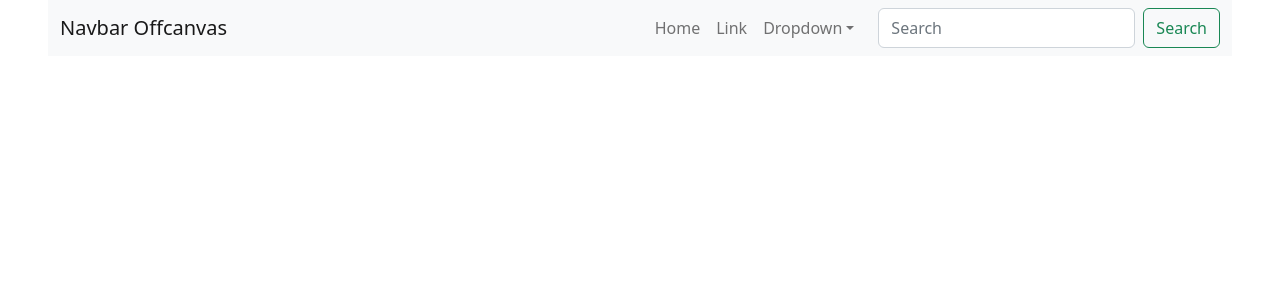
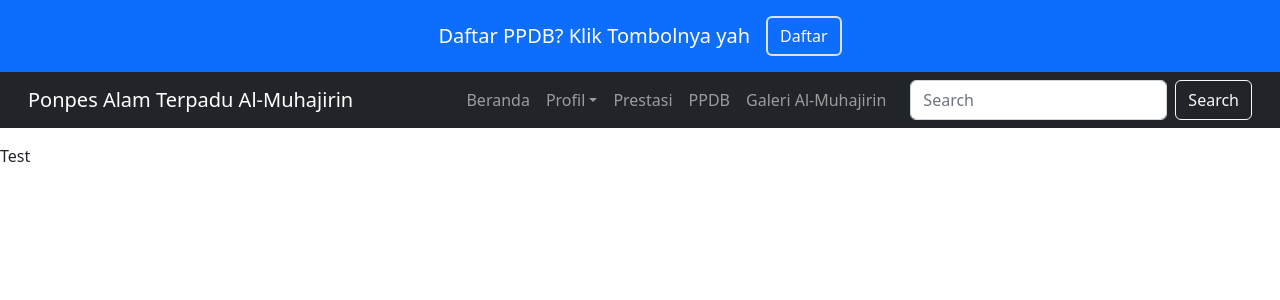
Before and after one commit to LuthfiDbz/almuhajirin-blog, a React (Create React App) app: page / in a window 1280 px wide. Shown: the top 300 px of the page. Built offline with nearby package versions, Linux system fonts and the light colour scheme.

Commit message:
Slicing header

```diff
--- a/src/App.css
+++ b/src/App.css
@@ -1,38 +1,3 @@
-.App {
-  text-align: center;
+.container {
+  max-width: 100vw !important;
 }
-
-.App-logo {
-  height: 40vmin;
-  pointer-events: none;
-}
-
-@media (prefers-reduced-motion: no-preference) {
-  .App-logo {
-    animation: App-logo-spin infinite 20s linear;
-  }
-}
-
-.App-header {
-  background-color: #282c34;
-  min-height: 100vh;
-  display: flex;
-  flex-direction: column;
-  align-items: center;
-  justify-content: center;
-  font-size: calc(10px + 2vmin);
-  color: white;
-}
-
-.App-link {
-  color: #61dafb;
-}
-
-@keyframes App-logo-spin {
-  from {
-    transform: rotate(0deg);
-  }
-  to {
-    transform: rotate(360deg);
-  }
-}
--- a/src/App.js
+++ b/src/App.jsx
@@ -3,12 +3,22 @@ import { Route, Routes, Navigate, BrowserRouter } from "react-router-dom";
 import './App.css';
 import 'bootstrap/dist/css/bootstrap.min.css';
 import routes from "./routes";
+import Headers from "./component/header/Header";
+import Container from "react-bootstrap/esm/Container";
+import Col from "react-bootstrap/esm/Col";
+import Row from "react-bootstrap/esm/Row";
+import Button from "react-bootstrap/esm/Button";
 
 const App = () => {
   return (
     // <Suspense fallback={<LoadingSpinner size="large" />}>
     <Suspense>
       <BrowserRouter>
+        <Container className="justify-content-center text-center py-3 bg-primary mx-0 d-flex align-items-center gap-3 w">
+          <h5 style={{margin: 0}} className='text-white'>Daftar PPDB? Klik Tombolnya yah</h5>
+          <Button variant="outline-light" className="border border-2">Daftar</Button>
+        </Container>
+        <Headers />
         <Routes>
           {routes?.map((el, idx) => (
             <Route
--- a/src/component/header/Header.jsx
+++ b/src/component/header/Header.jsx
@@ -6,12 +6,12 @@ import Navbar from 'react-bootstrap/Navbar';
 import NavDropdown from 'react-bootstrap/NavDropdown';
 import Offcanvas from 'react-bootstrap/Offcanvas';
 
-function OffcanvasExample() {
+const Headers = () => {
   return (
     <>
-      <Navbar bg="light" expand='lg' className="mb-3 mx-5">
+      <Navbar bg="dark" expand='lg' className="mb-3 px-lg-3" variant='dark'>
           <Container fluid>
-          <Navbar.Brand href="#">Navbar Offcanvas</Navbar.Brand>
+          <Navbar.Brand href="#">Ponpes Alam Terpadu Al-Muhajirin</Navbar.Brand>
           <Navbar.Toggle aria-controls={`offcanvasNavbar-expand-lg`} />
           <Navbar.Offcanvas
             id={`offcanvasNavbar-expand-lg`}
@@ -20,18 +20,17 @@ function OffcanvasExample() {
           >
             <Offcanvas.Header closeButton>
             <Offcanvas.Title id={`offcanvasNavbarLabel-expand-lg`}>
-                  Offcanvas
+
             </Offcanvas.Title>
             </Offcanvas.Header>
             <Offcanvas.Body>
             <Nav className="justify-content-end flex-grow-1 pe-3">
-                  <Nav.Link href="#action1">Home</Nav.Link>
-                  <Nav.Link href="#action2">Link</Nav.Link>
+              <Nav.Link href="/">Beranda</Nav.Link>
               <NavDropdown
-                  title="Dropdown"
+              title="Profil"
               id={`offcanvasNavbarDropdown-expand-lg`}
               >
-                  <NavDropdown.Item href="#action3">Action</NavDropdown.Item>
+                <NavDropdown.Item href="#action3" bg="dark">Action</NavDropdown.Item>
                 <NavDropdown.Item href="#action4">
                     Another action
                 </NavDropdown.Item>
@@ -40,6 +39,9 @@ function OffcanvasExample() {
                     Something else here
                 </NavDropdown.Item>
               </NavDropdown>
+              <Nav.Link href="/prestasi">Prestasi</Nav.Link>
+              <Nav.Link href="/ppdb">PPDB</Nav.Link>
+              <Nav.Link href="/galeri">Galeri Al-Muhajirin</Nav.Link>
             </Nav>
             <Form className="d-flex">
               <Form.Control
@@ -48,7 +50,7 @@ function OffcanvasExample() {
               className="me-2"
               aria-label="Search"
               />
-                  <Button variant="outline-success">Search</Button>
+              <Button variant="outline-light">Search</Button>
             </Form>
             </Offcanvas.Body>
           </Navbar.Offcanvas>
@@ -58,4 +60,4 @@ function OffcanvasExample() {
   );
 }
 
-export default OffcanvasExample;
+export default Headers;
--- a/src/pages/Home.jsx
+++ b/src/pages/Home.jsx
@@ -1,10 +1,9 @@
 import React from "react";
-import Headers from "../component/header/Header";
 
 const Home = () => {
   return (
     <>
-      <Headers />
+      <div>Test</div>
     </>
   )
 }
--- a/src/variable/string.json
+++ b/src/variable/string.json
@@ -1,6 +1,5 @@
 {
-  "_REUSABLE_TEXT": "COMMENT",
-  "languageEn": "Bahasa Inggris",
+  "home": "Beranda",
   "languageId": "Bahasa Indonesia",
   "save": "Simpan"
 }
```
Lines whose indentation alone changed are shown as unchanged.
